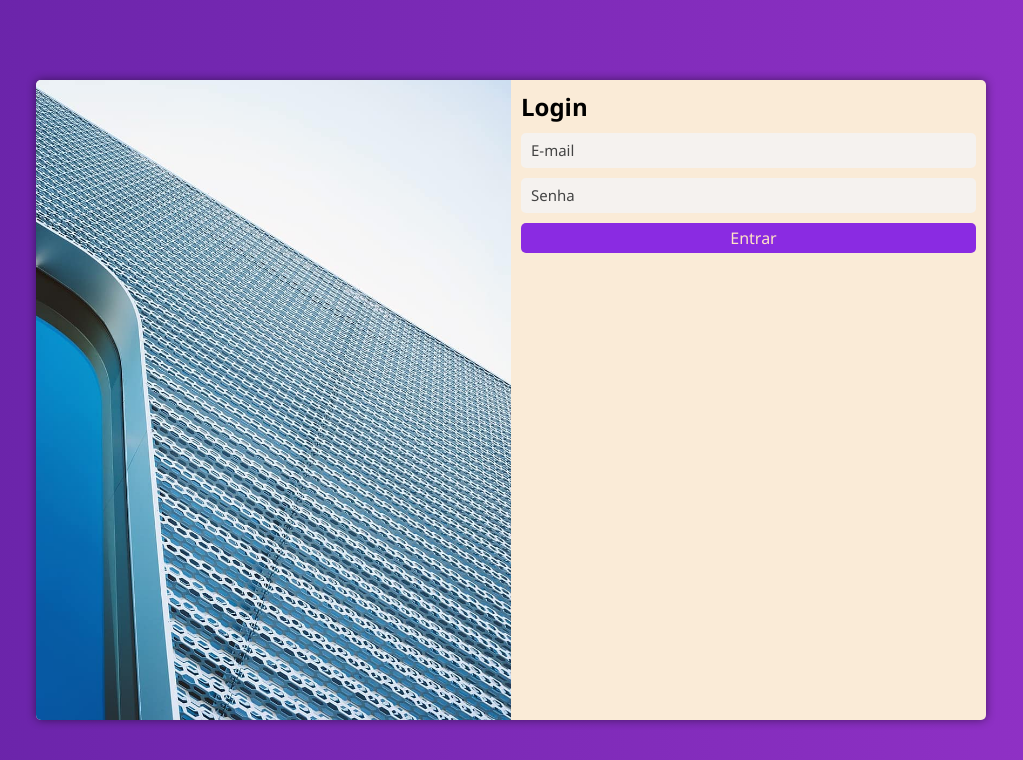
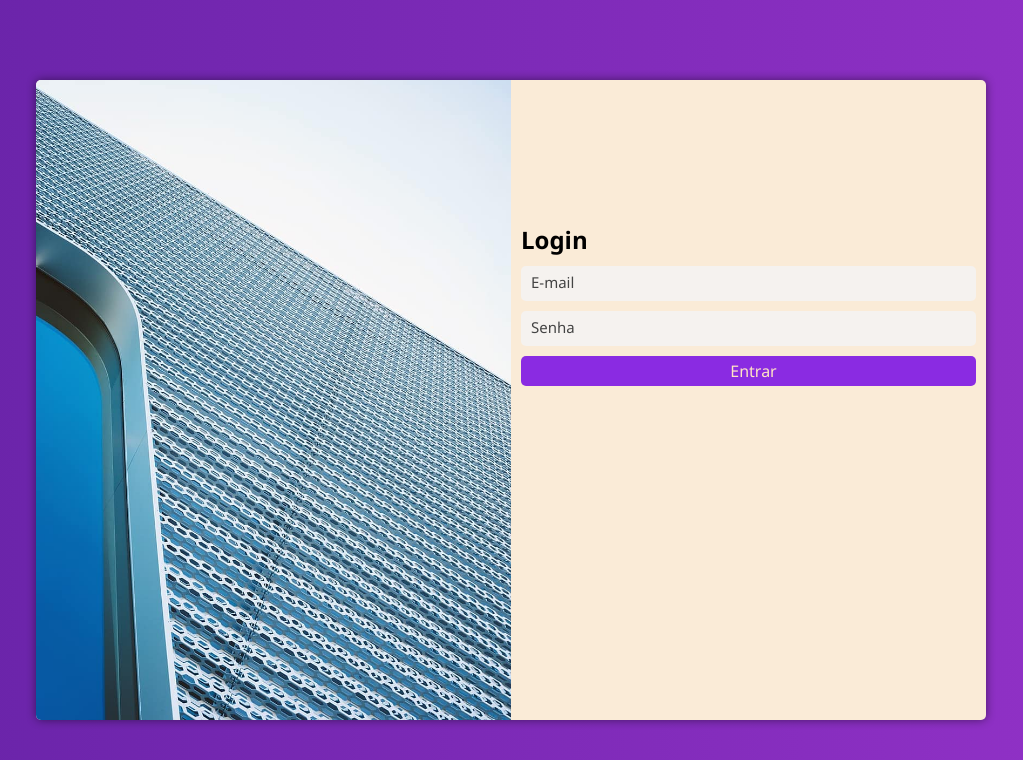
Before and after one commit to arielrlima/projeto-login, a PHP site: page / in a window 1280 px wide. Shown: the top 760 px of the page, without its empty margins (129-1152 px from the left). Run offline with PHP 8.4, Linux system fonts and the light colour scheme.

Commit message:
pequenas mudanças

```diff
--- a/style/style.css
+++ b/style/style.css
@@ -119,5 +119,6 @@ form input[type=submit]:hover {
     section#login div#formulario {
         float: right;
         width: 50%;
+        padding-top: 15%;
     }
 }
```
